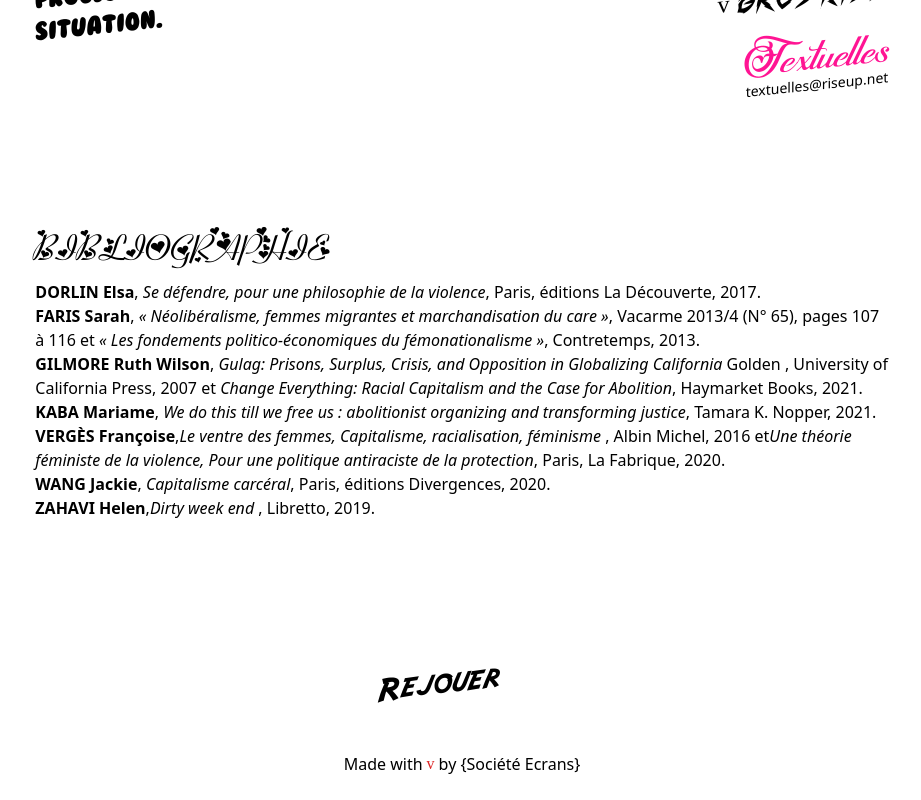
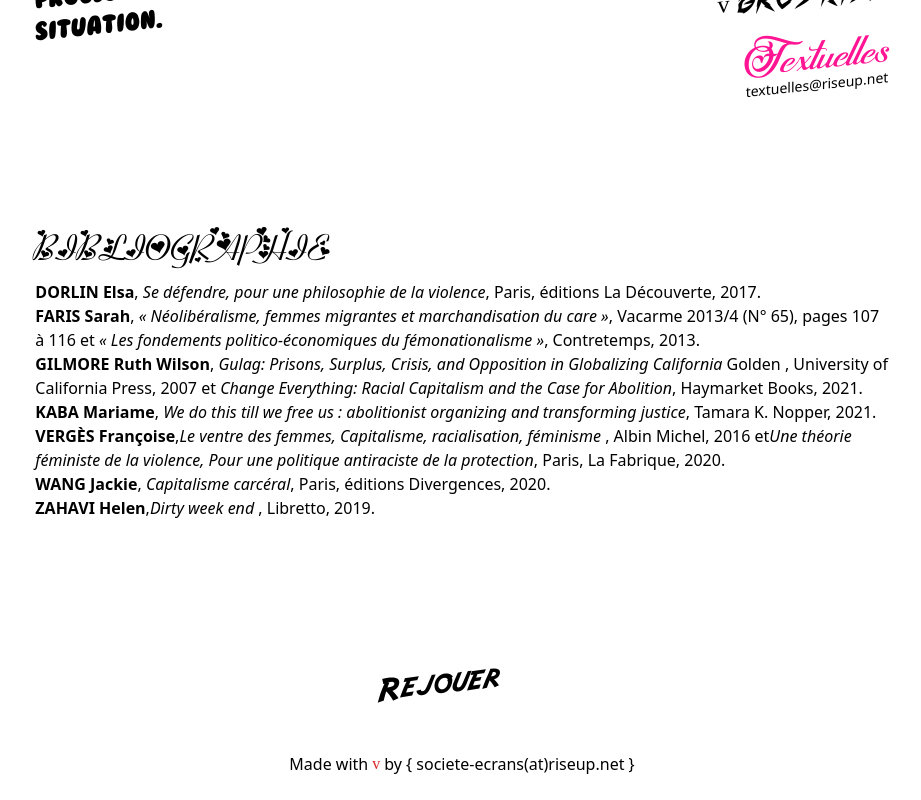
Before and after one commit to societe-ecran/Quiz-Textuelle, a React (Create React App) app: page /endGame in a window 1280 px wide. Shown: the part 4196-4996 px from the top of the page, without its empty margins (178-1099 px from the left). Built offline with nearby package versions, Linux system fonts and the light colour scheme; a web font is replaced by a local one.

Commit message:
société écran

```diff
--- a/src/components/EndGame.jsx
+++ b/src/components/EndGame.jsx
@@ -230,8 +230,9 @@ function EndGame() {
         <div className="flex justify-center pt-12 pb-6">
           Made with
           <div className="wmshapes text-red-600  pl-1 pr-1">{" v "}</div>
-          <span>{" by {Société Ecrans}"}</span>
+          <span>{" by { societe-ecrans(at)riseup.net }"}</span>
         </div>
+
       </div>
     </div>
   );
```
